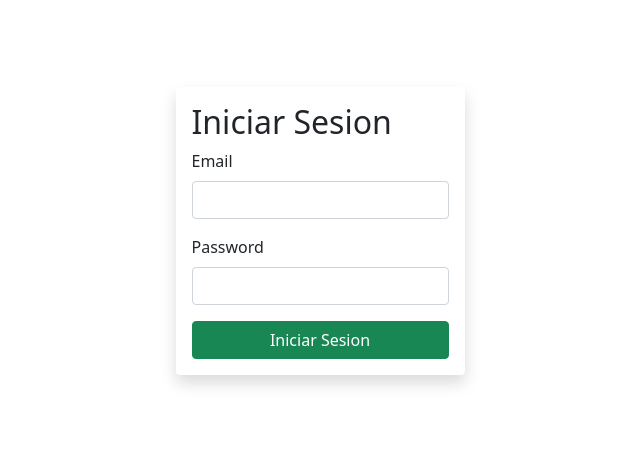
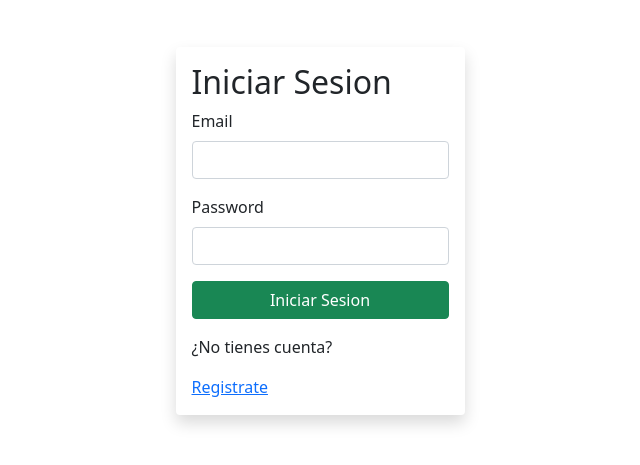
Before and after one commit to pacop0587/agenda-contactos, a React (Vite) app: page /login in a window 1280 px wide. Shown: the part 145-610 px from the top of the page, without its empty margins (320-960 px from the left). Built offline with nearby package versions, Linux system fonts and the light colour scheme; no server answers.

Commit message:
Se agrego un link a sesion que manda a registro en caso de no tener una cuenta

```diff
--- a/src/components/Login.jsx
+++ b/src/components/Login.jsx
@@ -11,7 +11,7 @@ import { signInWithEmailAndPassword } from "firebase/auth";
 import { useUserContext } from "../UseProvider";
 
 //React Router Dom
-import { useNavigate } from "react-router-dom";
+import { useNavigate, Link } from "react-router-dom";
 
 //----> End Imports
 
@@ -88,6 +88,8 @@ const Login = () => {
 						<button type="submit" className="btn btn-success">
 							Iniciar Sesion
 						</button>
+						<p className="mt-3">¿No tienes cuenta?</p>
+						<Link to="/register">Registrate</Link>
 					</form>
 				</div>
 			</div>
--- a/src/components/Register.jsx
+++ b/src/components/Register.jsx
@@ -125,7 +125,7 @@ const Register = () => {
 						</div>
 
 						<button type="submit" className="btn btn-primary">
-							Submit
+							Guardar
 						</button>
 					</form>
 				)}
```
